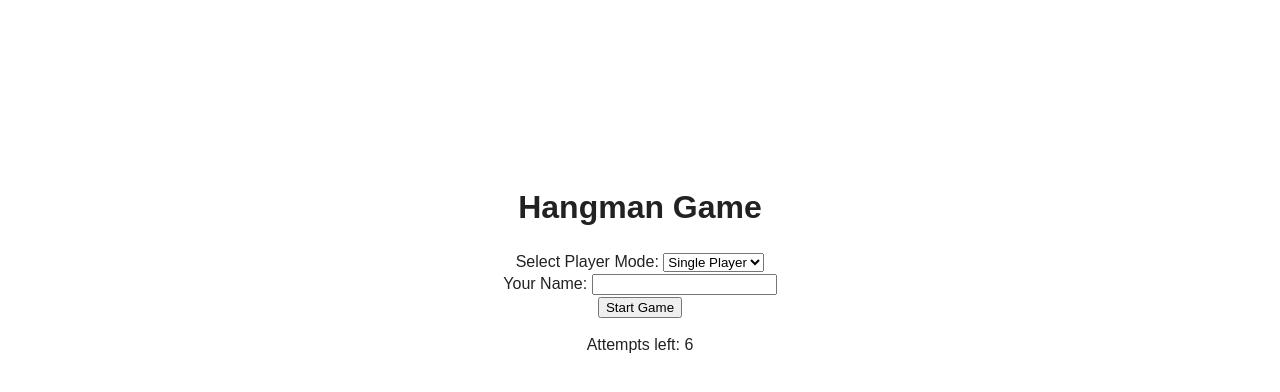
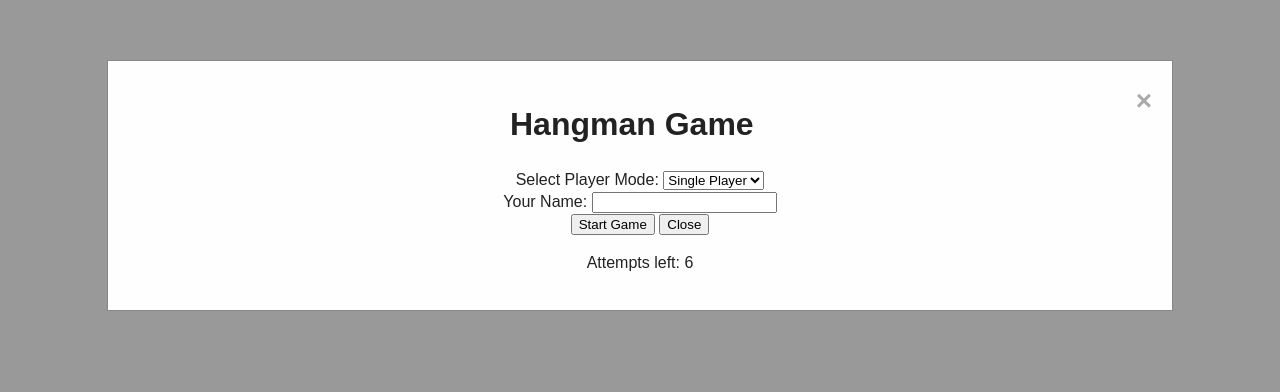
Before and after one commit to Ambigatus/Hangman_js, a website built with webpack: page index.html in a window 1280 px wide. Shown: the part 132-524 px from the top of the page. Built offline with nearby package versions, Linux system fonts and the light colour scheme.

Commit message:
Version 0.5 - added modal window to the game, but still with some bugs.

```diff
--- a/css/style.css
+++ b/css/style.css
@@ -261,3 +261,40 @@ textarea {
     page-break-after: avoid;
   }
 }
+
+/* Add modal styles */
+.modal {
+  display: block; /* Hidden by default */
+  position: fixed; /* Stay in place */
+  z-index: 1; /* Sit on top */
+  left: 0;
+  top: 0;
+  width: 100%; /* Full width */
+  height: 100%; /* Full height */
+  overflow: auto; /* Enable scroll if needed */
+  background-color: rgba(0, 0, 0, 0.4); /* Black w/ opacity */
+}
+
+/* Modal content */
+.modal-content {
+  background-color: #fefefe;
+  margin: 15% auto; /* 15% from the top and centered */
+  padding: 20px;
+  border: 1px solid #888;
+  width: 80%; /* Could be more or less, depending on screen size */
+}
+
+/* Close button */
+.close {
+  color: #aaa;
+  float: right;
+  font-size: 28px;
+  font-weight: bold;
+}
+
+.close:hover,
+.close:focus {
+  color: black;
+  text-decoration: none;
+  cursor: pointer;
+}
--- a/index.html
+++ b/index.html
@@ -1,4 +1,4 @@
-<!doctype html>
+<!DOCTYPE html>
 <html class="no-js" lang="">
 
 <head>
@@ -7,22 +7,23 @@
   <title>Hangman Game</title>
   <link rel="stylesheet" href="css/style.css">
   <meta name="description" content="Hangman Game">
-
   <meta property="og:title" content="Hangman Game">
   <meta property="og:type" content="website">
   <meta property="og:url" content="">
   <meta property="og:image" content="">
-
   <link rel="icon" href="/favicon.ico" sizes="any">
   <link rel="icon" href="/icon.svg" type="image/svg+xml">
   <link rel="apple-touch-icon" href="icon.png">
-
   <link rel="manifest" href="site.webmanifest">
   <meta name="theme-color" content="#fafafa">
 </head>
 
 <body>
 
+  <!-- Modal -->
+  <div id="myModal" class="modal">
+    <div class="modal-content">
+      <span class="close">&times;</span>
       <div class="container">
         <h1>Hangman Game</h1>
         <div>
@@ -45,14 +46,16 @@
           <input type="text" id="player2Name">
         </div>
         <button id="startGameButton">Start Game</button>
+        <button id="closeModalButton">Close</button>
         <button id="resetGameButton" style="display: none;">Reset Game</button>
         <p>Attempts left: <span id="attemptsLeft">6</span></p>
         <div id="wordDisplay"></div>
         <div id="playerTurn"></div>
       </div>
+    </div>
+  </div>
 
   <script src="js/hangman.js"></script>
-
 </body>
 
 </html>
--- a/js/hangman.js
+++ b/js/hangman.js
@@ -2,6 +2,11 @@ const startGameButton = document.getElementById("startGameButton");
 const resetGameButton = document.getElementById("resetGameButton");
 const attemptsLeftDisplay = document.getElementById("attemptsLeft");
 const playerModeSelect = document.getElementById("playerMode");
+
+// Get modal elements
+const modal = document.getElementById("modal");
+const modalContent = document.getElementById("modal-content");
+const closeModalButton = document.getElementById("closeModalButton");
 
 let wordList = ["apple", "banana", "orange", "strawberry", "watermelon"];
 let currentWord;
@@ -76,8 +81,6 @@ function checkGameStatus(letter) {
   }
 }
 
-
-
 function resetGame() {
   gameStarted = false;
   resetGameButton.style.display = "none";
@@ -141,7 +144,6 @@ document.addEventListener("keypress", (event) => {
   }
 });
 
-
 playerModeSelect.addEventListener("change", () => {
   togglePlayerInputs();
 });
@@ -163,9 +165,26 @@ function endGame(win) {
     message = `Sorry, ${currentPlayer}, you lost. The word was: ${currentWord}`;
   }
   alert(message);
+  const modal = document.getElementById("modal");
+  if (modal) {
+    modal.style.display = "none";
+  }
   resetGame();
 }
+
 
 resetGameButton.addEventListener("click", () => {
     resetGame();
 });
+
+// Close modal when close button is clicked
+closeModalButton.addEventListener("click", () => {
+  modal.style.display = "none";
+});
+
+// Close modal when clicking outside the modal content
+window.addEventListener("click", (event) => {
+  if (event.target === modal) {
+    modal.style.display = "none";
+  }
+});
```
Lines whose indentation alone changed are shown as unchanged.
